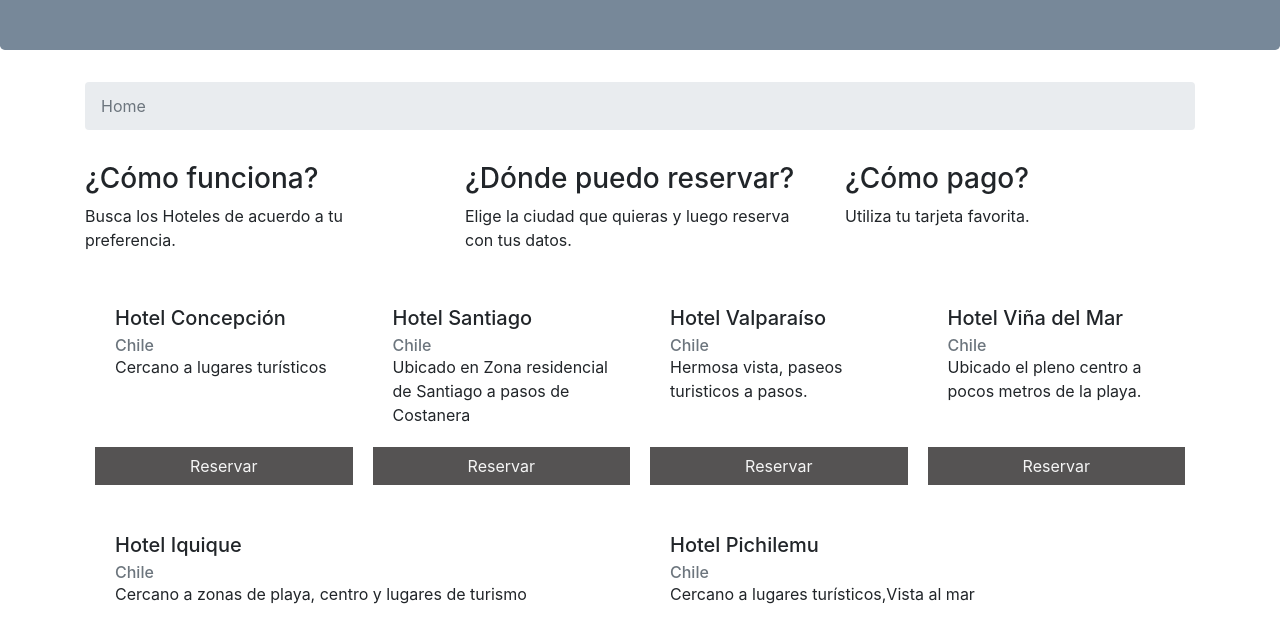
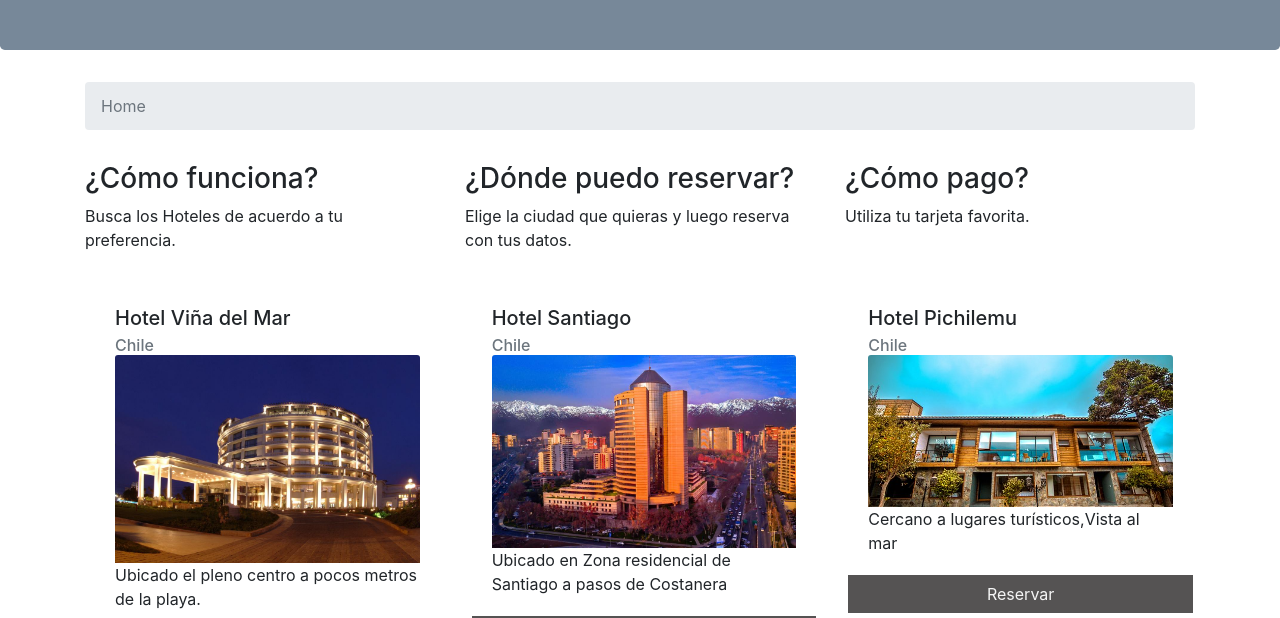
Before and after one commit to dmoraleschacn/Gu-a-hoteles-con-Bootstrap-4, a website: page index.html in a window 1280 px wide. Shown: the part 182-800 px from the top of the page. Drawn offline with nearby package versions, Linux system fonts and the light colour scheme; a web font is replaced by a local one.

Commit message:
Imagenes index agregadas

```diff
--- a/index.html
+++ b/index.html
@@ -64,62 +64,73 @@
                 </p>
             </div>
         </div>
-        <div class="d-flex flex-wrap flex-row-reverse">
-            <div class="card card-hotel d-flex flex-column justify-content-between ml-2">
+        <div class="card-columns">
+            <div class="card card-hotel  justify-content-between ml-2">
                 <div class="card-body">
-                    <h5 class="card-title">Hotel Viña del Mar</h4>
-                        <h6 class="card-subtitle text-muted">Chile</h5>
+                    <h5 class="card-title">Hotel Viña del Mar</h5>
+                    <h6 class="card-subtitle text-muted">Chile</h6>
+                    <img class="card-img-top" src="img/hotelviña.jpg" alt="hotel imagen">
                     <p class="card-text">Ubicado el pleno centro a pocos metros de la playa.</p>
                 </div>
                 <div>
                     <button class="btn btn-reserva">Reservar</button>
                 </div>
             </div>
-            <div class="card card-hotel d-flex flex-column justify-content-between ml-2">
+            <div class="card card-hotel  justify-content-between ml-2">
                 <div class="card-body">
-                    <h5 class="card-title">Hotel Valparaíso</h4>
-                        <h6 class="card-subtitle text-muted">Chile</h5>
+                    <h5 class="card-title">Hotel Valparaíso</h5>
+                    <h6 class="card-subtitle text-muted">Chile</h6>
+                    <img class="card-img-top" src="img/hotelvalpo.jpg" alt="hotel imagen">
+
                     <p class="card-text">Hermosa vista, paseos turisticos a pasos.</p>
                 </div>
                 <div>
                     <button class="btn btn-reserva">Reservar</button>
                 </div>
             </div>
-            <div class="card card-hotel d-flex flex-column justify-content-between ml-2">
+            <div class="card card-hotel  justify-content-between ml-2">
                 <div class="card-body">
-                    <h5 class="card-title">Hotel Santiago</h4>
-                        <h6 class="card-subtitle text-muted">Chile</h5>
+                    <h5 class="card-title">Hotel Santiago</h5>
+                    <h6 class="card-subtitle text-muted">Chile</h6>
+                    <img class="card-img-top" src="img/hotelsantiago.jpg" alt="hotel imagen">
+
                     <p class="card-text">Ubicado en Zona residencial de Santiago a pasos de Costanera</p>
                 </div>
                 <div>
                     <button class="btn btn-reserva">Reservar</button>
                 </div>
             </div>
-            <div class="card card-hotel d-flex flex-column justify-content-between ml-2">
+            <div class="card card-hotel  justify-content-between ml-2">
                 <div class="card-body">
-                    <h5 class="card-title">Hotel Concepción</h4>
-                        <h6 class="card-subtitle text-muted">Chile</h5>
+                    <h5 class="card-title">Hotel Concepción</h5>
+                    <h6 class="card-subtitle text-muted">Chile</h6>
+                    <img class="card-img-top" src="img/hotelconce.jpg" alt="hotel imagen">
+
                     <p class="card-text">Cercano a lugares turísticos</p>
                 </div>
                 <div>
                     <button class="btn btn-reserva">Reservar</button>
                 </div>
             </div>
-            <div class="card card-hotel d-flex flex-column justify-content-between ml-2">
+            <div class="card card-hotel  justify-content-between ml-2">
                 <div class="card-body">
-                    <h5 class="card-title">Hotel Pichilemu</h4>
-                        <h6 class="card-subtitle text-muted">Chile</h5>
+                    <h5 class="card-title">Hotel Pichilemu</h5>
+                    <h6 class="card-subtitle text-muted">Chile</h6>
+                    <img class="card-img-top" src="img/hotelpichilemu.jpg" alt="hotel imagen">
+
                     <p class="card-text">Cercano a lugares turísticos,Vista al mar</p>
                 </div>
                 <div>
                     <button class="btn btn-reserva">Reservar</button>
                 </div>
             </div>
-            <div class="card card-hotel d-flex flex-column justify-content-between ml-2">
+            <div class="card card-hotel  justify-content-between ml-2">
                 <div class="card-body">
-                    <h5 class="card-title">Hotel Iquique</h4>
+                    <h5 class="card-title">Hotel Iquique</h5>
 
-                        <h6 class="card-subtitle text-muted">Chile</h5>
+                    <h6 class="card-subtitle text-muted">Chile</h6>
+                    <img class="card-img-top" src="img/hoteliquique.jpg" alt="hotel imagen">
+
                     <p class="card-text">Cercano a zonas de playa, centro y lugares de turismo</p>
                 </div>
                 <div>
```
Also changed, not shown: img/hotelconce.jpg (added), img/hoteliquique.jpg (added), img/hotelpichilemu.jpg (added), img/hotelsantiago.jpg (added), img/hotelvalpo.jpg (added), img/hotelviña.jpg (added).
